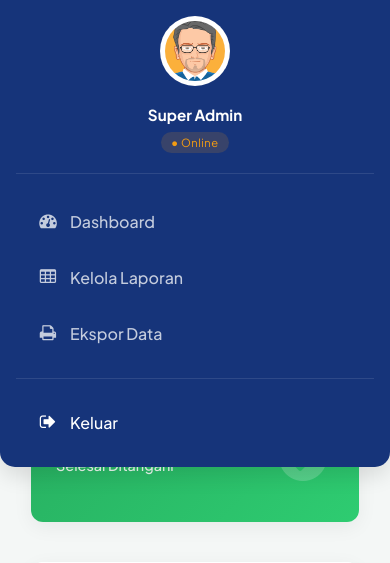
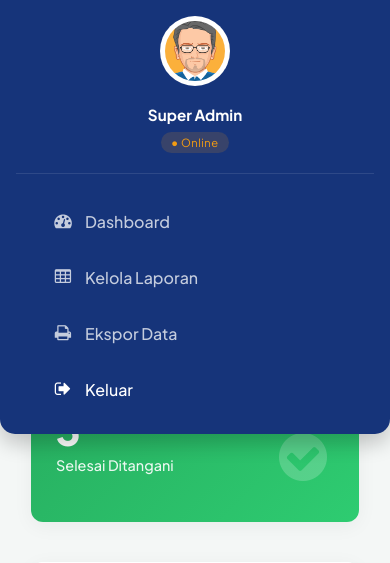
Before and after one commit to FadhilRizqi1/Sistem-Pengaduan-Masyarakat, a PHP site: page /admin/index in a window 390 px wide, after a click that opens the changed part. Shown: the part 70-633 px from the top of the page. Run offline with PHP 8.4, Linux system fonts and the light colour scheme; a user stored in the database is signed in; data comes from the database, SQL or seed files in the repository; some web fonts are replaced.

Commit message:
style: update admin css

```diff
--- a/admin/css/admin.css
+++ b/admin/css/admin.css
@@ -12,8 +12,8 @@
   --sidebar-width: 250px;
   --navbar-height: 70px;
   --radius-card: 12px;
-  --shadow-soft: 0 5px 20px rgba(0, 0, 0, 0.06);
-  --shadow-hover: 0 10px 30px rgba(22, 52, 122, 0.15);
+  --shadow-soft: 0 4px 20px rgba(0, 0, 0, 0.05);
+  --shadow-nav: 0 4px 20px rgba(0, 0, 0, 0.25);
 }
 
 html,
@@ -101,24 +101,16 @@
     top: 100%;
     left: 0;
     right: 0;
+    z-index: 1040;
     padding: 1rem;
-    box-shadow: 0 10px 20px rgba(0, 0, 0, 0.1);
-    border-radius: 0 0 15px 15px;
-    max-height: 80vh;
-    overflow-y: auto;
+    box-shadow: 0 10px 20px rgba(0, 0, 0, 0.2);
+    border-bottom-left-radius: 15px;
+    border-bottom-right-radius: 15px;
   }
 
   #mainNav .navbar-collapse .navbar-sidenav {
     display: flex;
     flex-direction: column;
-    width: 100%;
-    margin-bottom: 1rem;
-    border-bottom: 1px solid rgba(255, 255, 255, 0.1);
-    padding-bottom: 1rem;
-  }
-
-  .navbar-sidenav .nav-item {
-    width: 100%;
   }
 }
 
@@ -127,16 +119,10 @@
   font-weight: 500;
   padding: 12px 20px;
   transition: all 0.3s;
-  margin: 4px 0;
+  margin: 4px 15px;
   border-radius: 8px;
   display: flex;
   align-items: center;
-}
-
-@media (min-width: 992px) {
-  .navbar-dark .navbar-nav .nav-link {
-    margin: 4px 15px;
-  }
 }
 
 .navbar-dark .navbar-nav .nav-link i {
```
Also changed, not shown: other parts of admin/css/admin.css (+8 -19 lines).
